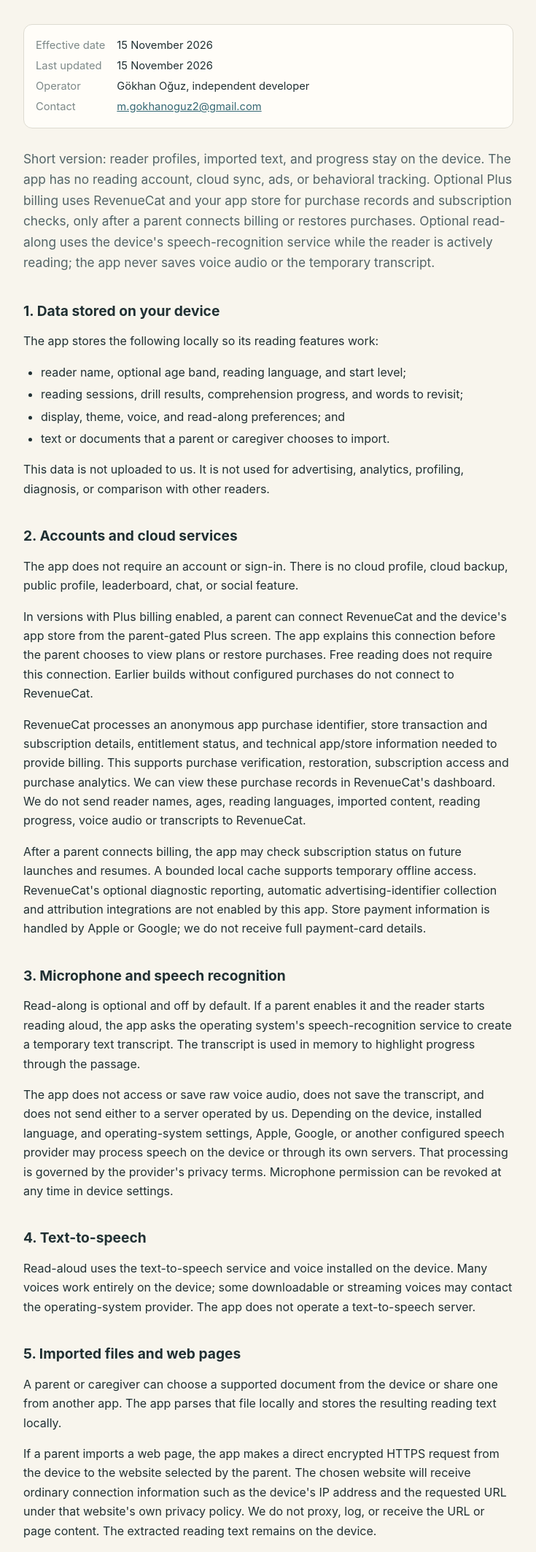
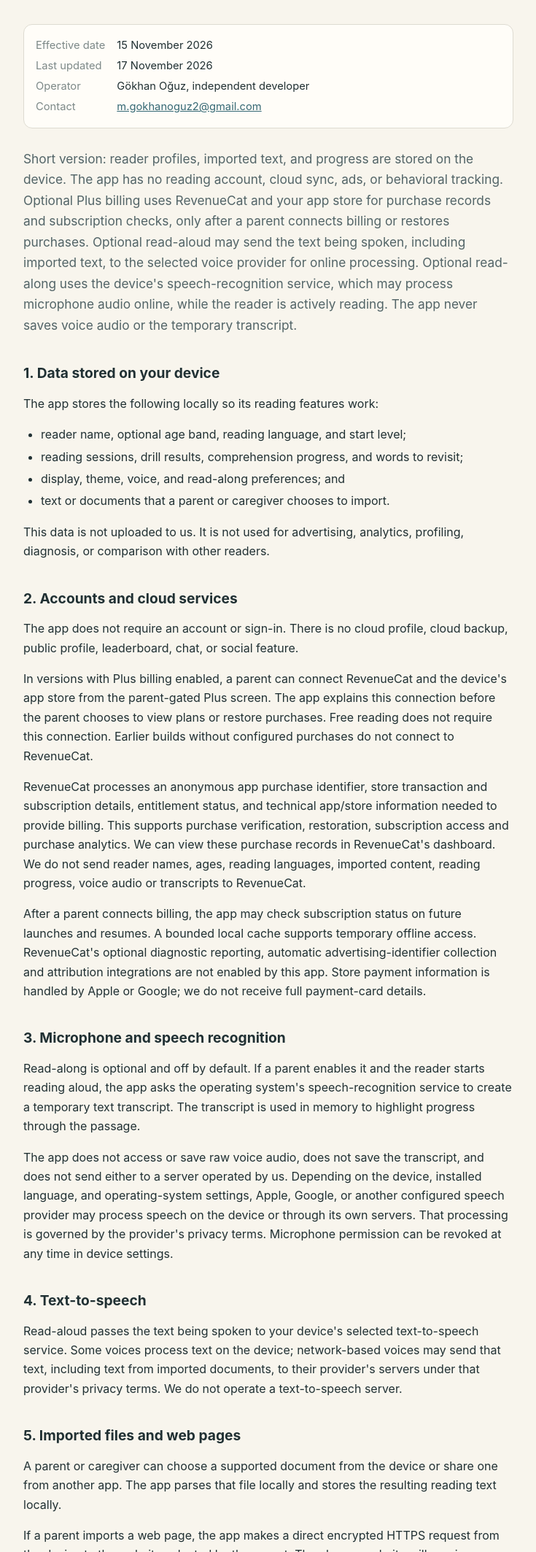
Before and after one commit to gokhanoguz/gokhanoguz.github.io, a plain HTML site: page reading-companion/privacy.html in a window 1280 px wide. Shown: the part 211-2338 px from the top of the page at 73% size, without its empty margins (272-1007 px from the left). Drawn offline with Linux system fonts and the light colour scheme.

Commit message:
Clarify optional online speech processing in Reading Companion privacy policy
Co-authored-by: Copilot <223556219+Copilot@users.noreply.github.com>

```diff
--- a/reading-companion/privacy.html
+++ b/reading-companion/privacy.html
@@ -21,19 +21,22 @@
 
     <dl class="meta">
       <dt>Effective date</dt><dd>15 November 2026</dd>
-      <dt>Last updated</dt><dd>15 November 2026</dd>
+      <dt>Last updated</dt><dd>17 November 2026</dd>
       <dt>Operator</dt><dd>Gökhan Oğuz, independent developer</dd>
       <dt>Contact</dt><dd><a href="mailto:m.gokhanoguz2@gmail.com">m.gokhanoguz2@gmail.com</a></dd>
     </dl>
 
     <p class="lede">
-      Short version: reader profiles, imported text, and progress stay on the
-      device. The app has no reading account, cloud sync, ads, or behavioral
+      Short version: reader profiles, imported text, and progress are stored on
+      the device. The app has no reading account, cloud sync, ads, or behavioral
       tracking. Optional Plus billing uses RevenueCat and your app store for
       purchase records and subscription checks, only after a parent connects
-      billing or restores purchases. Optional read-along uses the device's
-      speech-recognition service while the reader is actively reading; the app
-      never saves voice audio or the temporary transcript.
+      billing or restores purchases. Optional read-aloud may send the text being
+      spoken, including imported text, to the selected voice provider for online
+      processing. Optional read-along uses the device's speech-recognition
+      service, which may process microphone audio online, while the reader is
+      actively reading. The app never saves voice audio or the temporary
+      transcript.
     </p>
 
     <h2>1. Data stored on your device</h2>
@@ -98,10 +101,11 @@
 
     <h2>4. Text-to-speech</h2>
     <p>
-      Read-aloud uses the text-to-speech service and voice installed on the
-      device. Many voices work entirely on the device; some downloadable or
-      streaming voices may contact the operating-system provider. The app does
-      not operate a text-to-speech server.
+      Read-aloud passes the text being spoken to your device's selected
+      text-to-speech service. Some voices process text on the device;
+      network-based voices may send that text, including text from imported
+      documents, to their provider's servers under that provider's privacy
+      terms. We do not operate a text-to-speech server.
     </p>
 
     <h2>5. Imported files and web pages</h2>
@@ -116,7 +120,8 @@
       website will receive ordinary connection information such as the device's
       IP address and the requested URL under that website's own privacy policy.
       We do not proxy, log, or receive the URL or page content. The extracted
-      reading text remains on the device.
+      reading text is stored locally. Optional read-aloud processing is
+      described in section 4 above.
     </p>
 
     <h2>6. Exports and sharing</h2>
```
